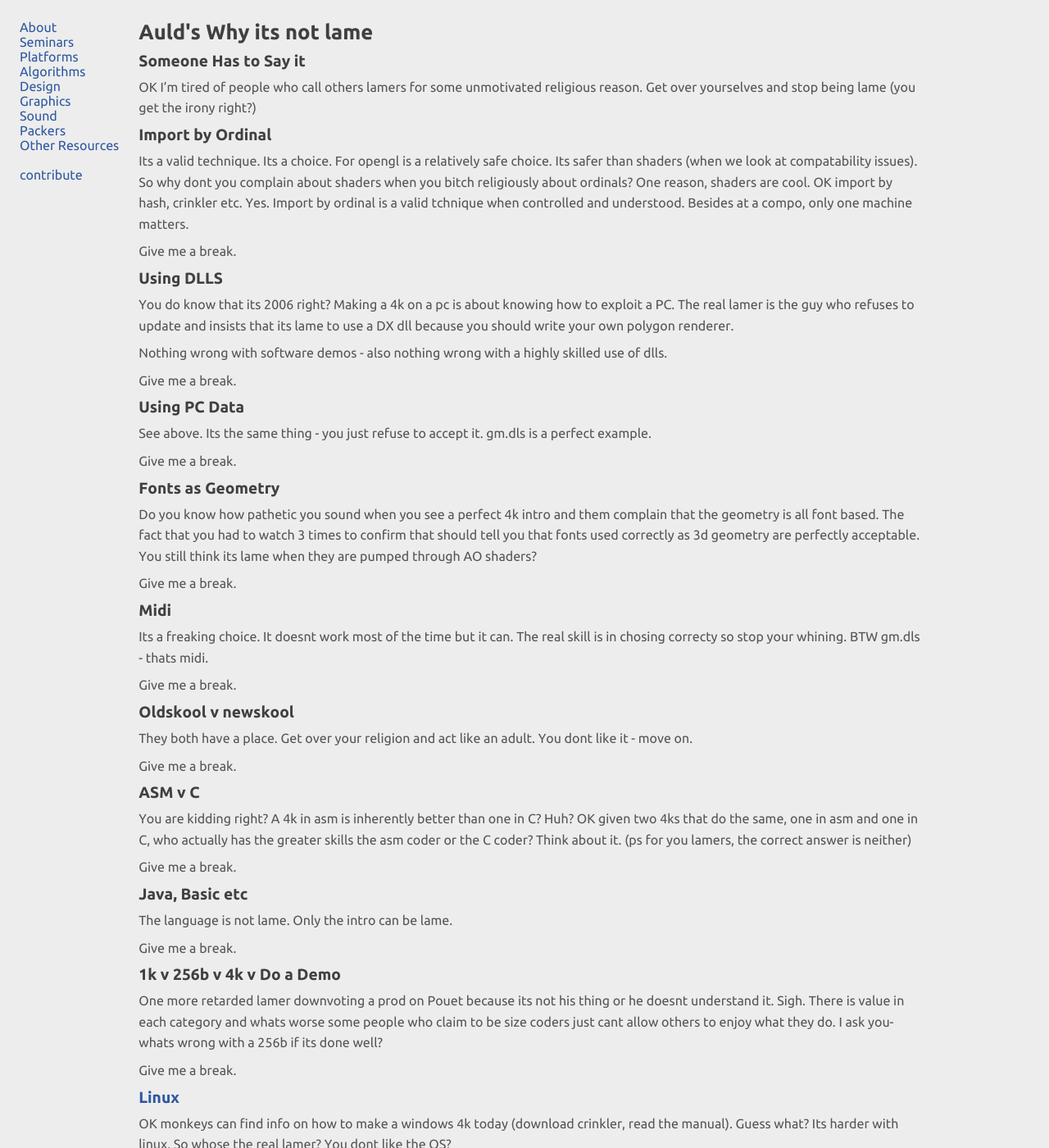
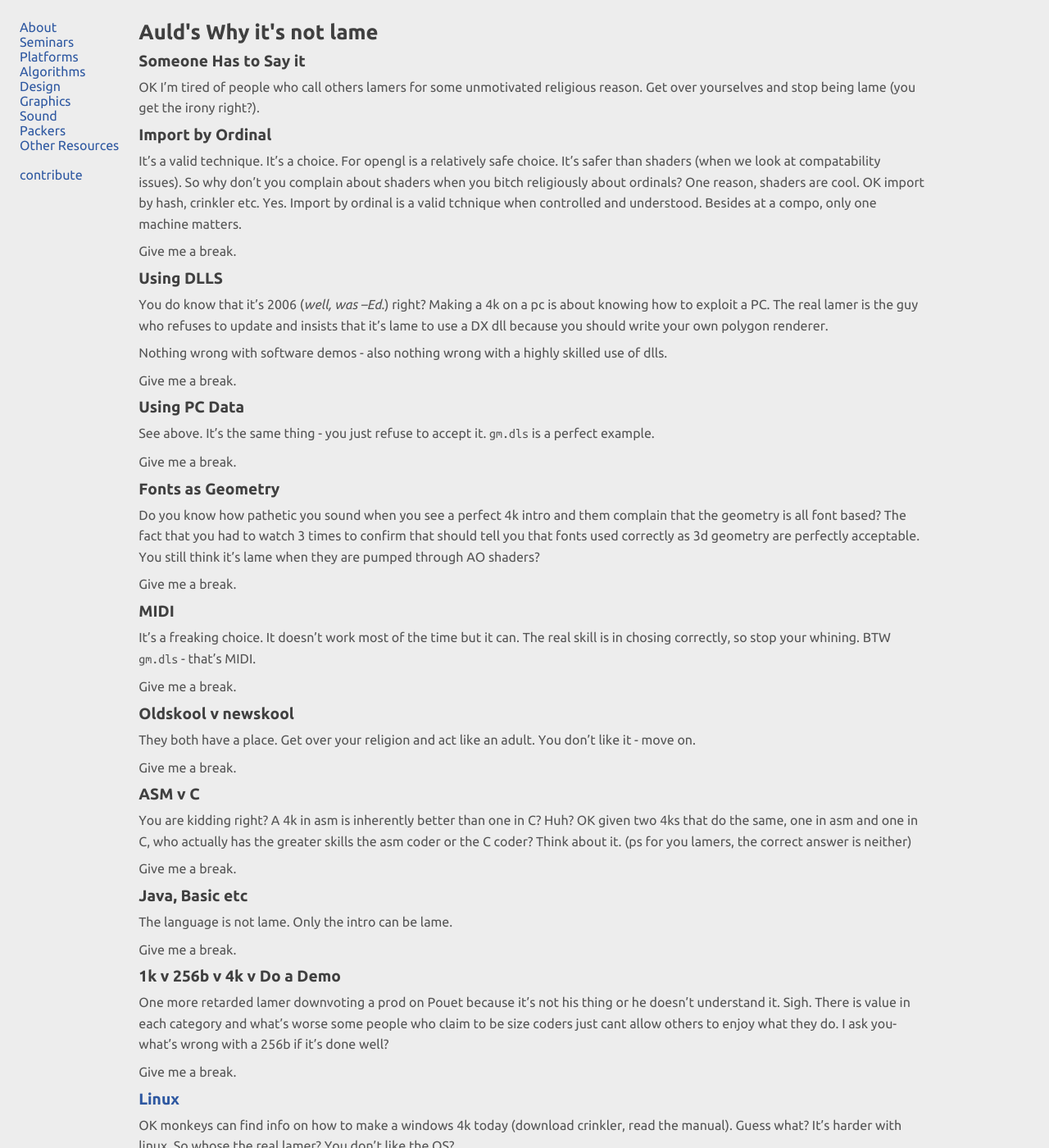
Before and after one commit to in4k/in4k.github.io, a Jekyll site: the page built from wiki/aulds-why-its-not-lame.markdown, in a window 1280 px wide and 1400 px high. Shown: the whole window at 82% size. Built offline with Jekyll 4.4.1, drawn with Linux system fonts in a browser that asks for light colours; some of the changed text lies outside the part shown.

Commit message:
Added a JS1k "making-of" link
Also some miscellaneous copyediting

```diff
--- a/wiki/aulds-why-its-not-lame.markdown
+++ b/wiki/aulds-why-its-not-lame.markdown
@@ -1,21 +1,21 @@
 ---
-title: "Auld's Why its not lame"
+title: "Auld's Why it's not lame"
 layout: "wiki-page"
 ---
 
 ### Someone Has to Say it
 
-OK I'm tired of people who call others lamers for some unmotivated religious reason. Get over yourselves and stop being lame (you get the irony right?)
+OK I'm tired of people who call others lamers for some unmotivated religious reason. Get over yourselves and stop being lame (you get the irony right?).
 
 ### Import by Ordinal
 
-Its a valid technique. Its a choice. For opengl is a relatively safe choice. Its safer than shaders (when we look at compatability issues). So why dont you complain about shaders when you bitch religiously about ordinals? One reason, shaders are cool. OK import by hash, crinkler etc. Yes. Import by ordinal is a valid tchnique when controlled and understood. Besides at a compo, only one machine matters.
+It's a valid technique. It's a choice. For opengl is a relatively safe choice. It's safer than shaders (when we look at compatability issues). So why don't you complain about shaders when you bitch religiously about ordinals? One reason, shaders are cool. OK import by hash, crinkler etc. Yes. Import by ordinal is a valid tchnique when controlled and understood. Besides at a compo, only one machine matters.
 
 Give me a break.
 
 ### Using DLLS
 
-You do know that its 2006 right? Making a 4k on a pc is about knowing how to exploit a PC. The real lamer is the guy who refuses to update and insists that its lame to use a DX dll because you should write your own polygon renderer.
+You do know that it's 2006 (*well, was --Ed.*) right? Making a 4k on a pc is about knowing how to exploit a PC. The real lamer is the guy who refuses to update and insists that it's lame to use a DX dll because you should write your own polygon renderer.
 
 Nothing wrong with software demos - also nothing wrong with a highly skilled use of dlls.
 
@@ -23,25 +23,25 @@
 
 ### Using PC Data
 
-See above. Its the same thing - you just refuse to accept it. gm.dls is a perfect example.
+See above. It's the same thing - you just refuse to accept it. `gm.dls` is a perfect example.
 
 Give me a break.
 
 ### Fonts as Geometry
 
-Do you know how pathetic you sound when you see a perfect 4k intro and them complain that the geometry is all font based. The fact that you had to watch 3 times to confirm that should tell you that fonts used correctly as 3d geometry are perfectly acceptable. You still think its lame when they are pumped through AO shaders?
+Do you know how pathetic you sound when you see a perfect 4k intro and them complain that the geometry is all font based?  The fact that you had to watch 3 times to confirm that should tell you that fonts used correctly as 3d geometry are perfectly acceptable. You still think it's lame when they are pumped through AO shaders?
 
 Give me a break.
 
-### Midi
+### MIDI
 
-Its a freaking choice. It doesnt work most of the time but it can. The real skill is in chosing correcty so stop your whining. BTW gm.dls - thats midi.
+It's a freaking choice. It doesn't work most of the time but it can. The real skill is in chosing correctly, so stop your whining. BTW `gm.dls` - that's MIDI.
 
 Give me a break.
 
 ### Oldskool v newskool
 
-They both have a place. Get over your religion and act like an adult. You dont like it - move on.
+They both have a place. Get over your religion and act like an adult. You don't like it - move on.
 
 Give me a break.
 
@@ -59,18 +59,18 @@
 
 ### 1k v 256b v 4k v Do a Demo
 
-One more retarded lamer downvoting a prod on Pouet because its not his thing or he doesnt understand it. Sigh. There is value in each category and whats worse some people who claim to be size coders just cant allow others to enjoy what they do. I ask you- whats wrong with a 256b if its done well?
+One more retarded lamer downvoting a prod on Pouet because it's not his thing or he doesn't understand it. Sigh. There is value in each category and what's worse some people who claim to be size coders just cant allow others to enjoy what they do. I ask you- what's wrong with a 256b if it's done well?
 
 Give me a break.
 
 ### [Linux](/index.php?title=Linux "Linux")
 
-OK monkeys can find info on how to make a windows 4k today (download crinkler, read the manual). Guess what? Its harder with linux. So whose the real lamer? You dont like the OS?
+OK monkeys can find info on how to make a windows 4k today (download crinkler, read the manual). Guess what? It's harder with linux. So whose the real lamer? You don't like the OS?
 
 Give me a break.
 
 ### In conclusion
 
-The only lame thing is calling others lamers because they enjoy using different techniques to you. Every approach is valid. Its a balance at 4k. We cheat, lie steal,borrow and anything else to make it all fit in 4k. At the end of the day, was it a good 4k? If so...
+The only lame thing is calling others lamers because they enjoy using different techniques to you. Every approach is valid. It's a balance at 4k. We cheat, lie steal, borrow, and anything else to make it all fit in 4k. At the end of the day, was it a good 4k? If so...
 
 Give me a fucking break.
--- a/wiki/other-resources.markdown
+++ b/wiki/other-resources.markdown
@@ -21,13 +22,13 @@
 # Auld's General Articles
 
 * [Auld's Outdated List of Sample Sources](sample-sources) - listing of 4kb with source code (gathered in 2006)
-* [Auld's Why its not lame](aulds-why-its-not-lame) - Auld's view about things in 4Kb intros some people complain about.
+* [Auld's "Why it's not lame"](aulds-why-its-not-lame) - Auld's view about things in 4Kb intros some people complain about.
 
 # Auld's List of Useful Links for 4k Inspiration and Development
 
 None of these links is about 4k development. Instead they are a collection of things which *could* be useful in some adapted form.
 
-*   [Paul Bourkes Pages](http://local.wasp.uwa.edu.au/~pbourke/ "http://local.wasp.uwa.edu.au/~pbourke/"). Probably inspired more 4ks than anything else. Use the dialogue box in bottom left to chose your subject. Surfaces is a good place to start.
+*   [Paul Bourke's Pages](http://local.wasp.uwa.edu.au/~pbourke/ "http://local.wasp.uwa.edu.au/~pbourke/"). Probably inspired more 4ks than anything else. Use the dialogue box in bottom left to chose your subject. Surfaces is a good place to start.
 *   [Implicit surfaces Tool](http://www.leweyg.com/download/impview.html "http://www.leweyg.com/download/impview.html")
 *   [Useful Maths equations](http://rsp.math.brandeis.edu/3d-xplormath/Surface/gallery.html "http://rsp.math.brandeis.edu/3d-xplormath/Surface/gallery.html")
 *   Evaldraw - [Tool for evaluating 2d and 3d equations](http://advsys.net/ken/download.htm#evaldraw "http://advsys.net/ken/download.htm#evaldraw")
```
Also changed, not shown: other parts of wiki/other-resources.markdown (+1 -0 lines).
